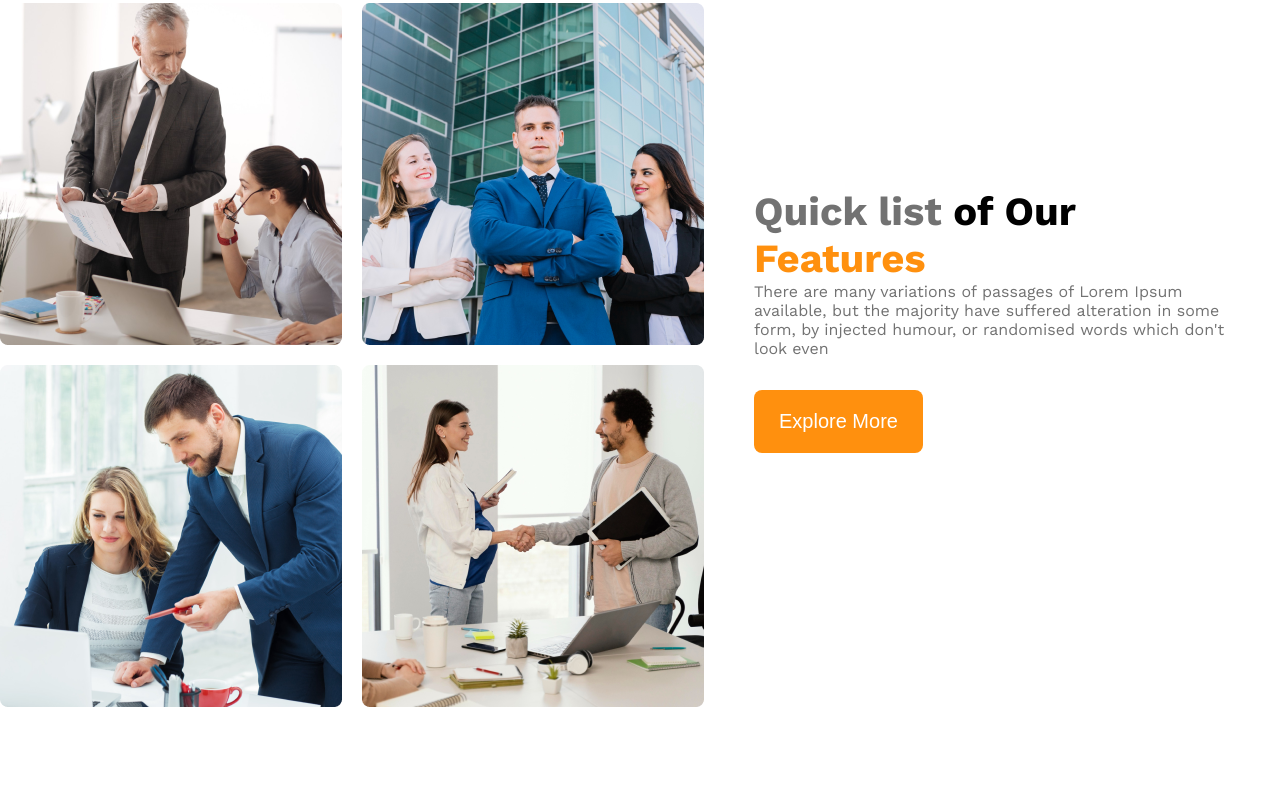
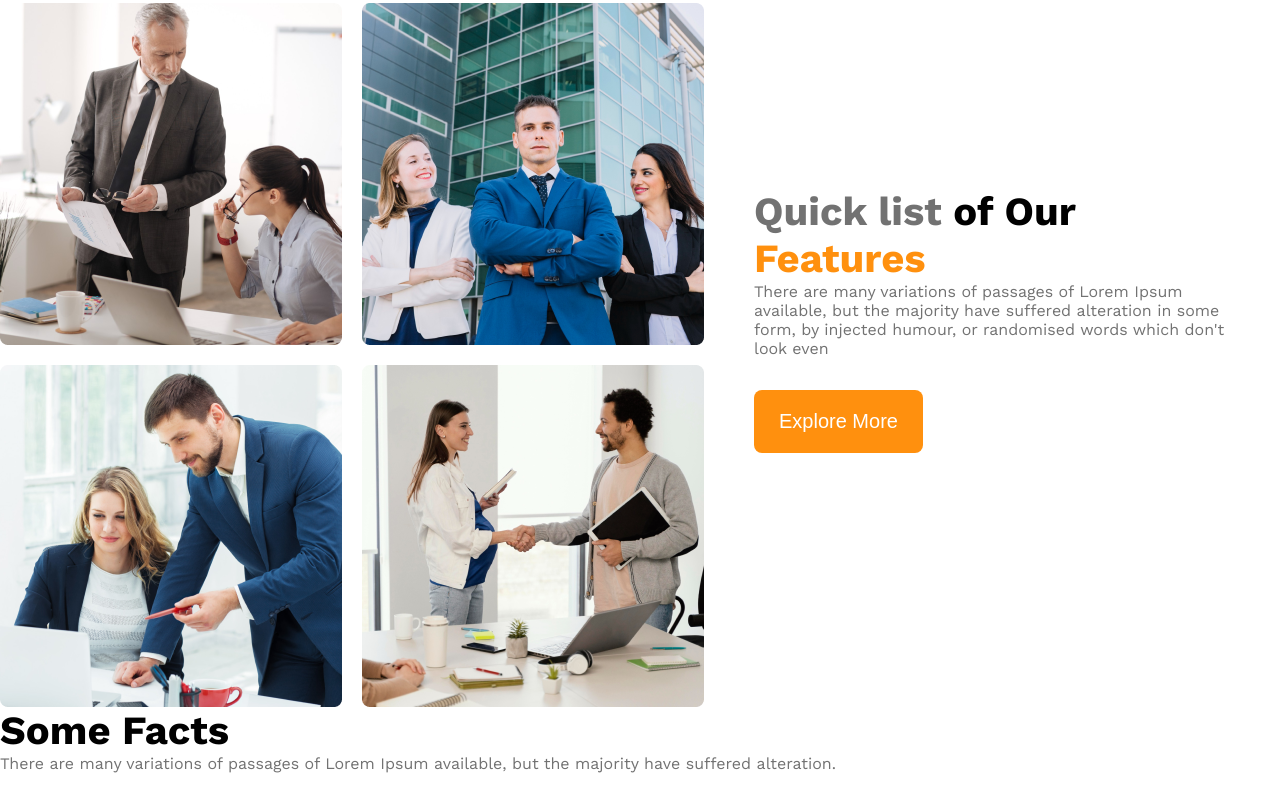
Before and after one commit to azimugv/G3-Architect-Website, a plain HTML site: page index.html in a window 1280 px wide. Shown: the part 1088-1899 px from the top of the page. Before the commit the page ends 1875 px from the top, so only its background shows below. Drawn offline with nearby package versions, Linux system fonts and the light colour scheme.

Commit message:
Facts Started

```diff
--- a/index.html
+++ b/index.html
@@ -66,6 +66,16 @@
             </div>
 
         </section>
+
+
+        <!-- Features -->
+
+        <section class="facts">
+            <h3 class="teams-content-title">Some Facts</h3>
+            <p class="text-gray">
+                There are many variations of passages of Lorem Ipsum available, but the majority have suffered alteration.
+            </p>
+        </section>
     </main>
     <footer>
 
```
